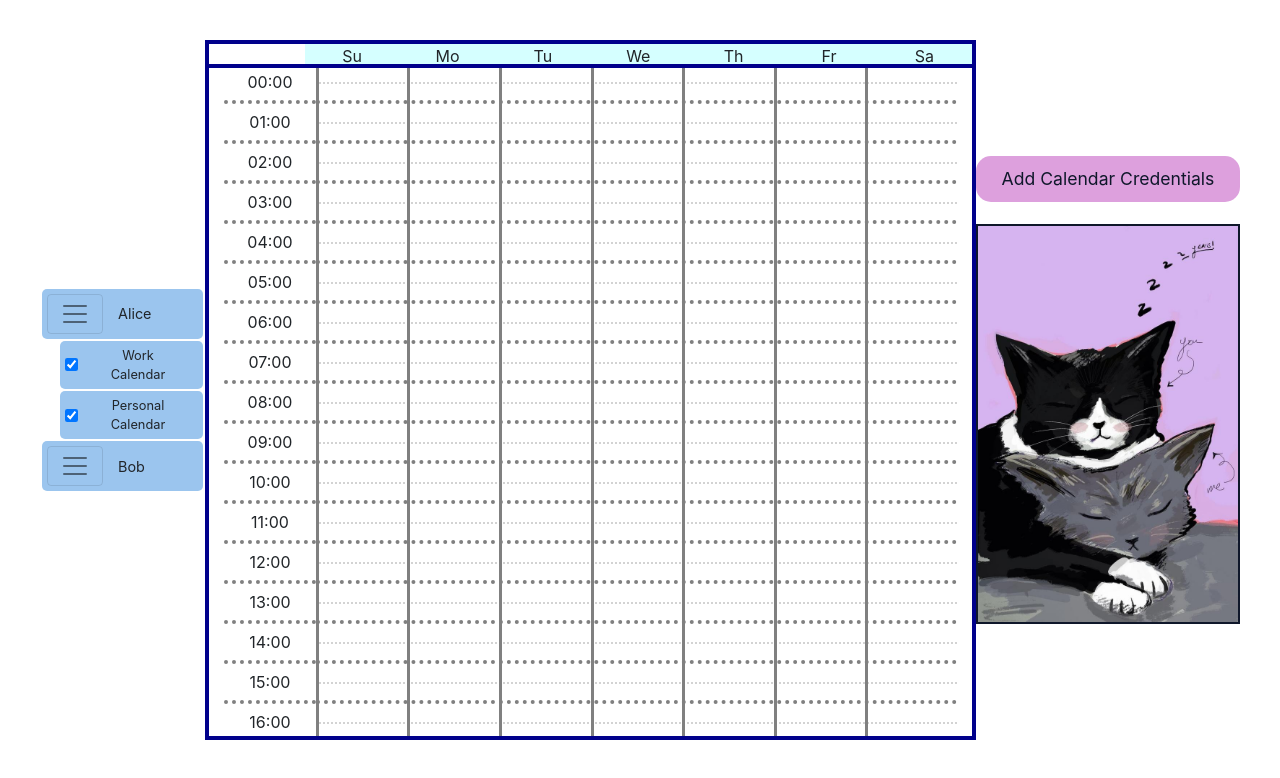
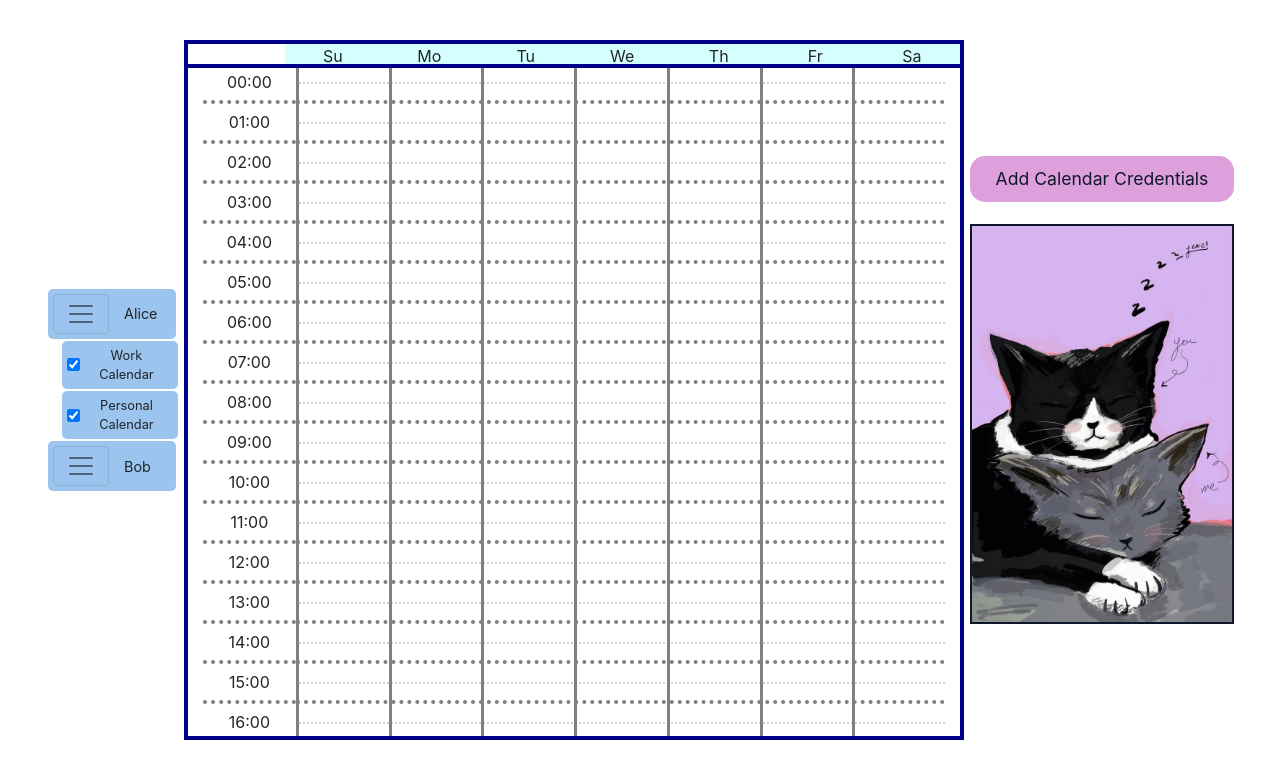
Before and after one commit to diegotyner/CalendarFrontEnd, a plain HTML site: page index.html in a window 1280 px wide. Both pictures are taken after a click on the button 80 px from the left and 364 px from the top of the page. Drawn offline with nearby package versions, Linux system fonts and the light colour scheme; no server answers.

Commit message:
Stopped calendarCardList div from growing

```diff
--- a/style.css
+++ b/style.css
@@ -143,9 +143,10 @@ div.cal-data h4 {
   border: 2px solid var(--clr-dark);
 }
 
-/* .calendarCardList {
-  background-color: lightpink;
-} */
+.calendarCardList {
+  width: 11%;
+  /* background-color: lightpink; */
+}
 
 /* .userCard {} */
 
@@ -157,6 +158,8 @@ span {
 }
 
 .calendarCard {
+  width: 88%;
+
   background-color: #9bc5ee;
   border-radius: 5px;
   padding: 5px;
```
